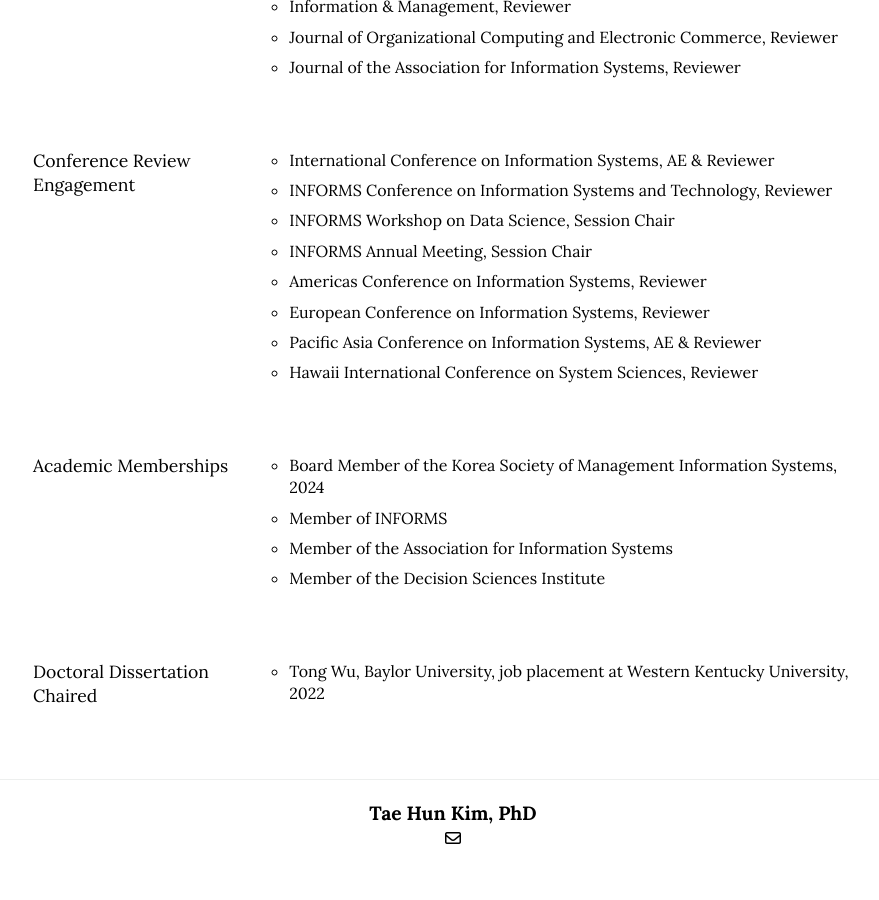
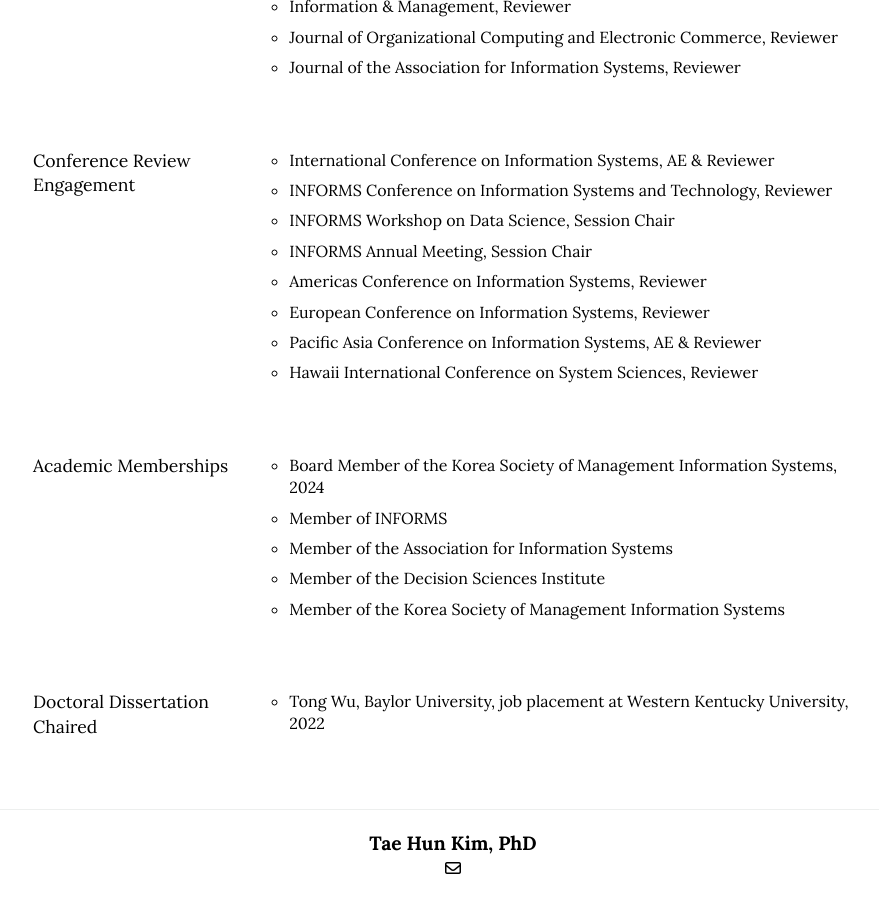
Before and after one commit to istaehun/taehun, a Jekyll site: the page built from engagement.html, in a window 1280 px wide and 900 px high, scrolled down 3475 px. Shown: the whole window, without its empty margins (187-1066 px from the left). Built offline with Jekyll 4.4.1, drawn with Linux system fonts in a browser that asks for light colours; nearby versions of some CDN libraries; before the commit the page ends 4344 px from its top, so only the background shows below that.

Commit message:
Update engagement.yml

```diff
--- a/_data/engagement.yml
+++ b/_data/engagement.yml
@@ -91,6 +91,7 @@ engagements:
       - "Member of INFORMS"
       - "Member of the Association for Information Systems"
       - "Member of the Decision Sciences Institute"
+      - "Member of the Korea Society of Management Information Systems"
   -
     title: Doctoral Dissertation Chaired
     list:
```
